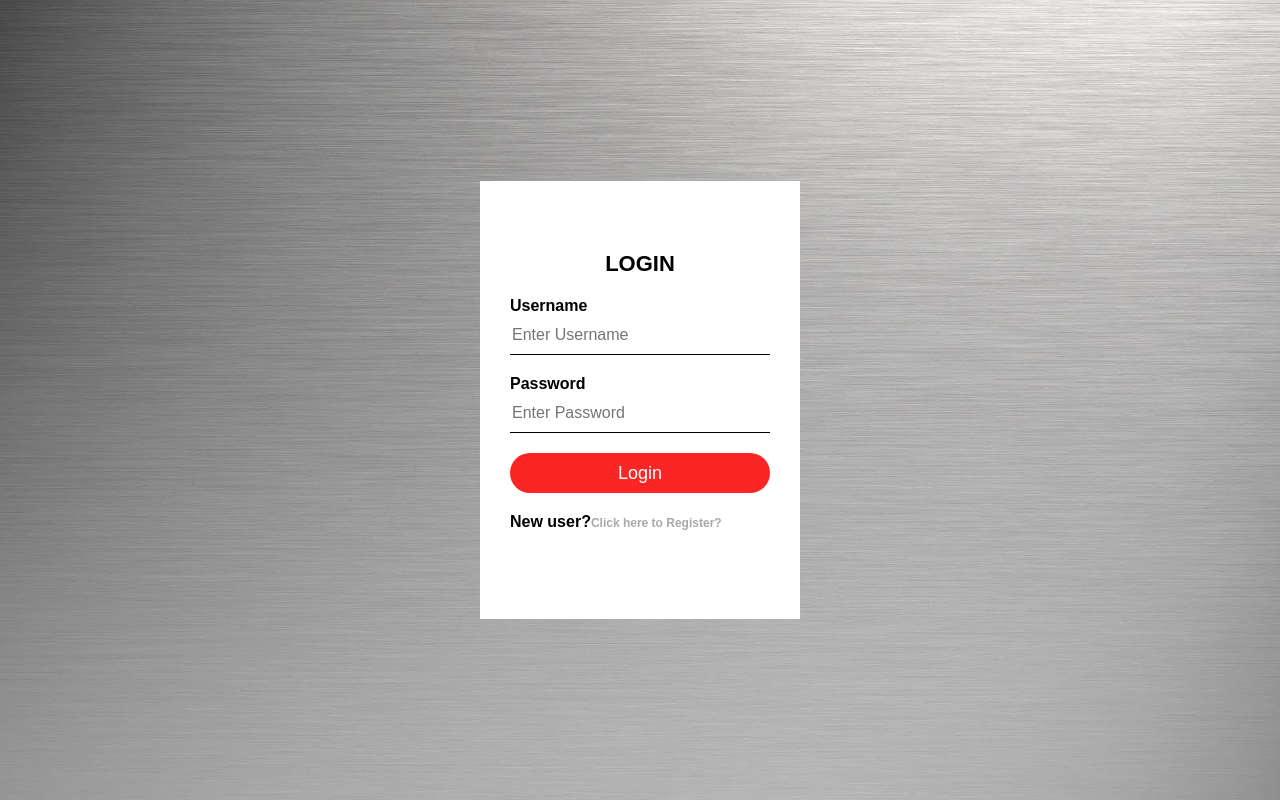
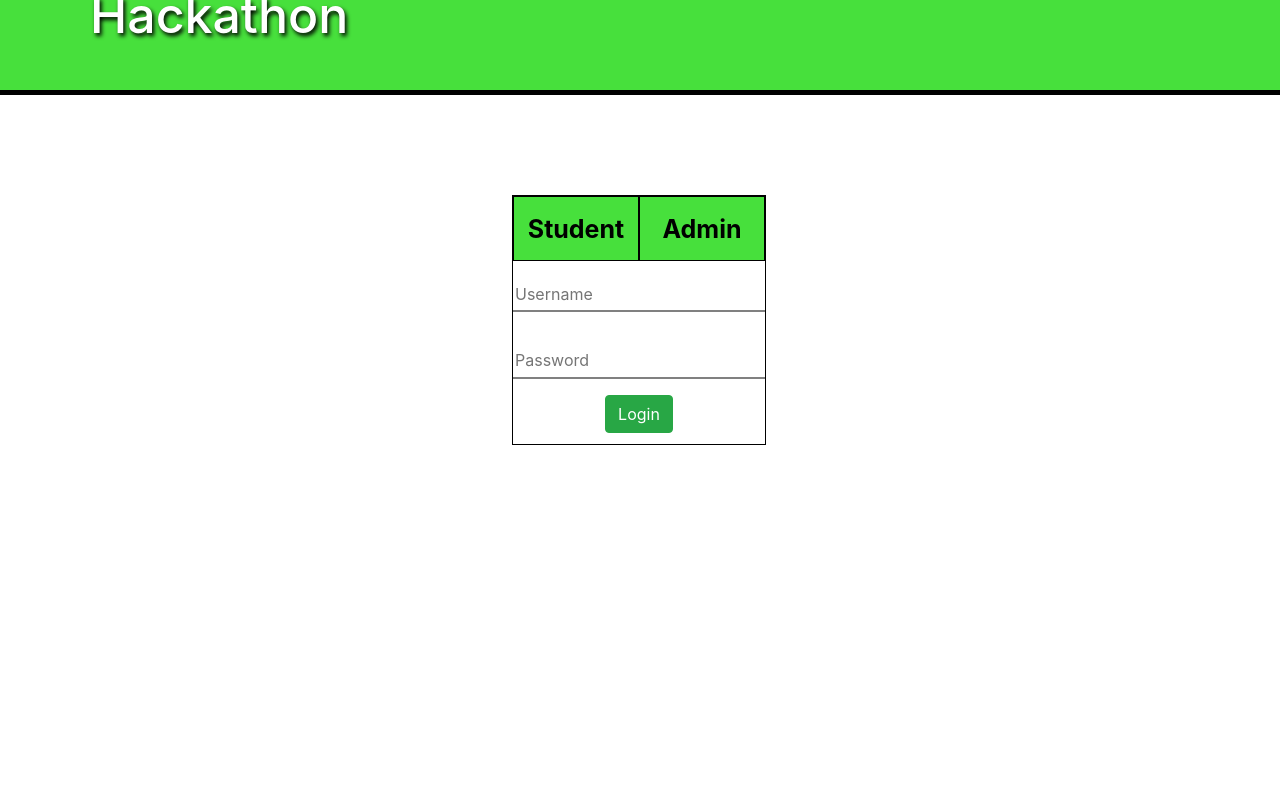
Before and after one commit to gne-ldh/Error-404, a PHP site: page / in a window 1280 px wide. Run offline with PHP 8.4, Linux system fonts and the light colour scheme.

Commit message:
Add files via upload

```diff
--- a/index.html
+++ b/index.html
@@ -1,22 +1,40 @@
 <html>
-<head>
-<title>LOGIN</title>
-    <link rel="stylesheet" type="text/css" href="style.css">
-<body>
-    <div class="loginbox">
-
-        <h1>LOGIN</h1>
-        <form>
-            <p>Username</p>
-            <input type="text" name="" placeholder="Enter Username">
-            <p>Password</p>
-            <input type="password" name="" placeholder="Enter Password">
-            <input type="button" onclick="window.location.href = 'welcome.html';" value="Login"/>
-            <p>New user?<a href="Register.html">Click here to Register?</a></p>
-        </form>
-
-    </div>
-
-</body>
-</head>
+    <head>
+        <title></title>
+        <script>
+            function index()
+            {
+                document.getElementById("slogin").style.height=20px;
+            }
+        </script>
+        <link rel="stylesheet" type="text/css" href="style.css">
+        <link rel="stylesheet" href="https://stackpath.bootstrapcdn.com/bootstrap/4.3.1/css/bootstrap.min.css" integrity="sha384-ggOyR0iXCbMQv3Xipma34MD+dH/1fQ784/j6cY/iJTQUOhcWr7x9JvoRxT2MZw1T" crossorigin="anonymous">
+    </head>
+    <body>
+        <div class="header">
+            <h1>Hackathon</h1>
+        </div>
+        <div id="hl"></div>
+        <div class="canvas">
+            <div class="login">
+                <from>
+                    <table border="0px" cellpadding="0px">
+                        <tr align="center">
+                            <td width="50%"><button id="slogin" onclick="index()">Student</button></td>
+                            <td width="50%"><input type="button" id="alogin" value="Admin"></td>
+                        </tr>
+                        <tr>
+                            <td colspan="2" width="100%" align="center"><input type="text" id="uid" placeholder="Username"></td>
+                        </tr>
+                        <tr><td width="100%" colspan="2" align="center"><input type="password" id="pass" placeholder="Password"></td></tr>
+                        <tr height="50px">
+                            <td align="center" colspan="2">
+                                    <button type="button" id="signin" class="btn btn-success">Login</button>
+                            </td>
+                        </tr>
+                    </table>
+                </from>
+            </div>
+        </div>
+    </body>
 </html>
--- a/style.css
+++ b/style.css
@@ -1,86 +1,72 @@
+/*@import url('https://fonts.googleapis.com/css?family=Roboto&display=swap');*/
+
 body{
-    margin: 0;
-    padding: 0;
-    background: url(pic1.jpg);
-    background-size: cover;
-    background-position: center;
-    font-family: sans-serif;
+    margin:0px;
+    padding:0px;
+    font-family: 'Roboto', sans-serif;
 }
 
-.loginbox{
-    width: 320px;#C0C0C0
-    height: 840 px;
-    background: #FFFFFF;
-    color: #000;
-    top: 50%;
-    left: 50%;
-    position: absolute;
-    transform: translate(-50%,-50%);
-    box-sizing: border-box;
-    padding: 70px 30px;
+.header{
+    width:100%;
+    height:90px;
+    background-color: #47e03c;
+    float:left;
 }
 
-.avatar{
-    width: 100px;
-    height: 100px;
-    border-radius: 60%;
-    position: absolute;
-    top: -50px;
-    left: calc(50% - 50px);
+.header h1{
+    float:left;
+    position: relative;
+    bottom:15px;
+    left:90px;
+    font-size: 50px;
+    color:white;
+    text-shadow: black 2px 3px 4px;
 }
 
-h1{
-    margin: 0;
-    padding: 0 0 20px;
-    text-align: center;
-    font-size: 22px;
+#hl{
+    width:100%;
+    height:5px;
+    background-color: black;
+    float:left;
 }
 
-.loginbox p{
-    margin: 0;
-    padding: 0;
-    font-weight: bold;
+input{
+    border: 1px solid grey;
 }
 
-.loginbox input{
-    width: 100%;
-    margin-bottom: 20px;
+.login{
+    float:left;
+    width:100%;
+    margin-top:100px;
+    align-content: center;
 }
 
-.loginbox input[type="text"], input[type="password"]
-{
-    border: none;
-    border-bottom: 1px solid #000;
-    background: transparent;
-    outline: none;
-    height: 40px;
-    color: #000;
-    font-size: 16px;
-}
-.loginbox input[type="button"]
-{
-    border: none;
-    outline: none;
-    height: 40px;
-    background: #fb2525;
-    color: #fff;
-    font-size: 18px;
-    border-radius: 20px;
-}
-.loginbox input[type="submit"]:hover
-{
-    cursor: pointer;
-    background: #ffc107;
-    color: #000;
-}
-.loginbox a{
-    text-decoration: none;
-    font-size: 12px;
-    line-height: 20px;
-    color: darkgrey;
+table{
+    width:250px;
+    height:250px;
+    margin-left:40%;
+    align-content: center;
+    border:1px solid black;
+    padding:0px;
 }
 
-.loginbox a:hover
-{
-    color: #ffc107;
+#slogin,#alogin{
+    background-color:transparent;
+    border:none;
+    font-size: 25px;
+    width:100%;
+    height:100%;
+    background-color: #47e03c;
+    border:1px solid black;
+    font-weight:bold;
 }
+
+ #uid,#pass{
+    border:none;
+    border-bottom:2px solid grey;
+    height:35px;
+}
+
+#signin{
+    margin-bottom:10px;
+}
```
